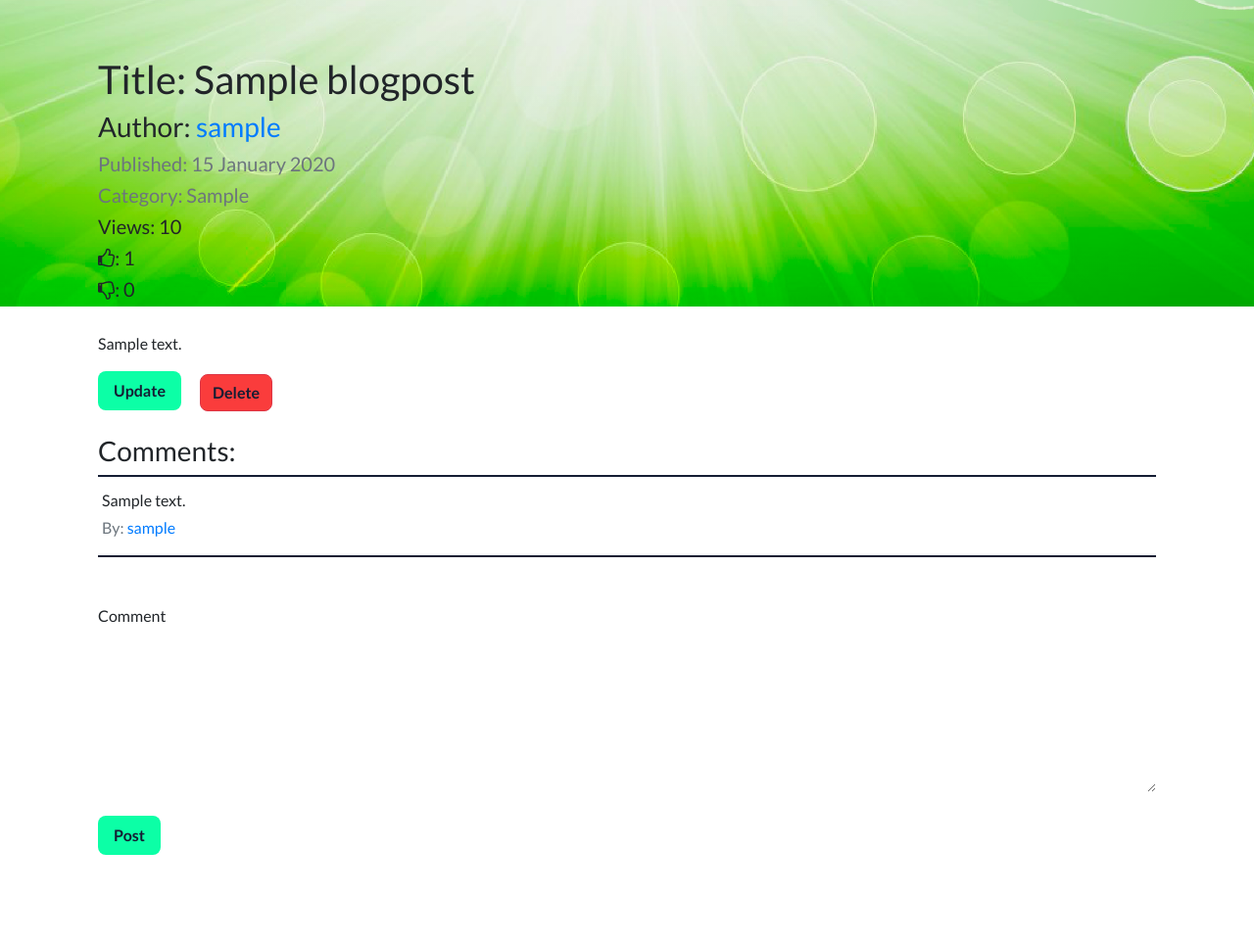
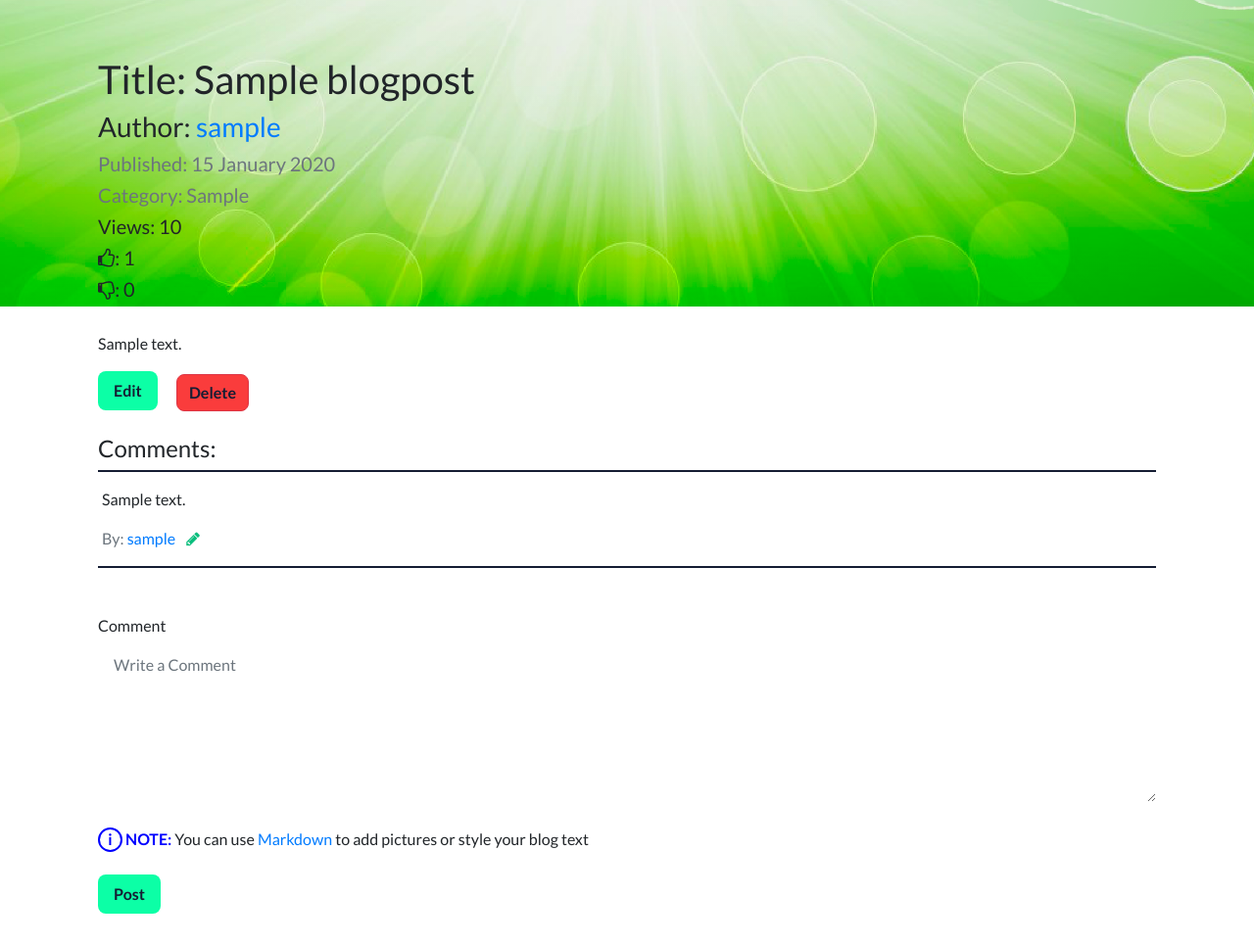
Before and after one commit to ruppysuppy/Blog-Tap, a Flask app: page /blog/1 in a window 1280 px wide; the page is wider, and only the part inside the window is pictured. Shown: the part 547-1512 px from the top of that part at 98% size. Before the commit the page ends 1420 px from the top of that part, so only its background shows below. Run offline with Flask 2, Linux system fonts and the light colour scheme; a user stored in the database is signed in; tables that the repository leaves empty hold one stand-in row (values such as "Sample post"); data that the repository does not hold is empty; some libraries are stand-ins or nearby versions.

Commit message:
UI Changes + Small tweaks

```diff
--- a/blog/post/forms.py
+++ b/blog/post/forms.py
@@ -32,7 +32,8 @@ class BlogPostForm(FlaskForm):
         ('Self-Development', 'Self-Development'),
         ('Sports', 'Sports'),
         ('Technology', 'Technology'),
-        ('Travel', 'Travel')
+        ('Travel', 'Travel'),
+        ('Other', 'Other')
     ])
     text = TextAreaField("Text", validators=[DataRequired()])
     submit = SubmitField("Post")
--- a/blog/post/views.py
+++ b/blog/post/views.py
@@ -68,8 +68,9 @@ def blog_post(blog_post_id):
         comment = Comments(blog_post_id, current_user.id, form.text.data)
         db.session.add(comment)
 
-        notif = Notifications(post.author.id, f'{current_user.username} has commented on your blog "{post.title}"!', post.id, True)
-        db.session.add(notif)
+        if (current_user.id != post.author.id):
+            notif = Notifications(post.author.id, f'{current_user.username} has commented on your blog "{post.title}"!', post.id, True)
+            db.session.add(notif)
 
         db.session.commit()
 
@@ -219,11 +220,6 @@ def like(user_id, blog_post_id, like):
         notif = Notifications(user.id, f'{user_reaction.username} has reacted to your blog "{blog.title}"!', blog_post_id, True)
         db.session.add(notif)
 
-        if (like):
-            flash('Blog Liked!')
-        else:
-            flash('Blog Disliked!')
-
     else:
         if (like_entry.like != bool(like)):
             like_entry.like = bool(like)
@@ -231,13 +227,8 @@ def like(user_id, blog_post_id, like):
             notif = Notifications(user.id, f'{user_reaction.username} has reacted to your blog "{blog.title}"!', blog_post_id, True)
             db.session.add(notif)
 
-            if (like):
-                flash('Blog Liked!')
-            else:
-                flash('Blog Disliked!')
         else:
             db.session.delete(like_entry)
-            flash("Reaction Removed")
 
     db.session.commit()
 
--- a/blog/static/style/base_style.css
+++ b/blog/static/style/base_style.css
@@ -139,6 +139,19 @@ form .btn-danger:hover,
 .btn-cancel {
     transform: scale(1.1);
     background-color: rgb(255, 35, 35);
+}
+
+.btn-danger-imp {
+    transition: 0.1s;
+    border-radius: 8px;
+    font-weight: 700;
+    color: #151D33 !important;
+    background-color: rgb(250, 60, 60) !important;
+}
+
+.btn-danger-imp:hover {
+    transform: scale(1.1) !important;
+    background-color: rgb(255, 35, 35) !important;
 }
 
 .modal-footer .btn-cancel {
@@ -382,7 +395,7 @@ button:focus {
 .thumbs-up {
     color: rgb(10, 190, 125);
     transition: 0.1s;
-    font-size: xx-large;
+    font-size: medium;
 }
 
 .thumbs-up:hover {
@@ -392,8 +405,8 @@ button:focus {
 
 .comment {
     width: 100%;
-    border-top: #151D33 1px solid;
-    border-bottom: #151D33 1px solid;
+    border-top: #151D33 0.25px solid;
+    border-bottom: #151D33 0.25px solid;
     padding-left: 4px;
     padding-top: 12px;
 }
--- a/blog/templates/account.html
+++ b/blog/templates/account.html
@@ -27,7 +27,7 @@
     <div class="modal-dialog modal-dialog-centered" role="document">
         <div class="modal-content">
             <div class="modal-header">
-                <h5 class="modal-title" id="exampleModalCenterTitle">Select Account Picture</h5>
+                <h5 class="modal-title" id="exampleModalCenterTitle">Select Avatar</h5>
                 <button type="button" class="close" data-dismiss="modal" aria-label="Close">
                     <span aria-hidden="true">&times;</span>
                 </button>
--- a/blog/templates/base.html
+++ b/blog/templates/base.html
@@ -13,9 +13,9 @@
     <link rel="stylesheet" href="{{url_for('static', filename='style/base_style.css')}}"> {% block links %} {% endblock links %}
 </head>
 
-<body style="width: 100vw; overflow-x: hidden; overflow-y: scroll;">
+<body style="width: 100vw; overflow-x: hidden !important; overflow-y: scroll;">
     <div class="background" style="height: 100vh; width: 100vw; position: fixed; transform: scale(1.15); background-position: center; background-size: cover; top: 0; left: 0; z-index: -10; background-image: linear-gradient(rgba(0,0,0,0.05), rgba(0,0,0,0.05)), url({{url_for('static', filename='img/background.png')}});"></div>
-    <nav class="navbar navbar-expand-lg navbar-dark bg-dark" style="position: fixed; top: 0; left: 0; width: 105vw; background-color: #151D33 !important; z-index: 9999;">
+    <nav class="navbar navbar-expand-lg navbar-dark bg-dark" style="position: fixed; top: 0; left: 0; width: 103vw; background-color: #151D33 !important; z-index: 9999;">
         <div class="container">
             <a class="navbar-brand nav-link-mod" href="{{url_for('core.index')}}">
                 <h4 class="home-link">Blog Tap</h4>
@@ -45,7 +45,7 @@
                     </li>
                     {% if current_user.is_authenticated %}
                     <li class="nav-item">
-                        <a class="nav-link nav-link-mod" href="{{url_for('user.logout')}}">Log Out</a>
+                        <a class="nav-link nav-link-mod" type="button" name="button" data-toggle="modal" data-target="#logout_modal">Log Out</a>
                     </li>
                     <li class="nav-item dropdown">
                         <a class="nav-link dropdown-toggle nav-link-mod" href="#" id="navbarDropdown" role="button" data-toggle="dropdown" aria-haspopup="true" aria-expanded="false" style="width: max-content;">
@@ -83,6 +83,29 @@
     <div class="container">
         {% block content %} {% endblock content %}
     </div>
+
+    <div class="modal" tabindex="-1" role="dialog" id="logout_modal" style="z-index: 100000; top: 25%;">
+        <div class="modal-dialog" role="document">
+            <div class="modal-content">
+                <div class="modal-header">
+                    <h5 class="modal-title">Log Out</h5>
+                    <button type="button" class="close" data-dismiss="modal" aria-label="Close">
+                <span aria-hidden="true">&times;</span>
+              </button>
+                </div>
+                <div class="modal-body">
+                    <p>Are you sure you want to log out?</p>
+                </div>
+                <div class="modal-footer">
+                    <button type="button" class="btn btn-cancel" data-dismiss="modal">Cancel</button>
+                    <a href="{{url_for('user.logout')}}">
+                        <input type="submit" class="btn-danger-imp" value="Logout">
+                    </a>
+                </div>
+            </div>
+        </div>
+    </div>
+
     <script src="https://code.jquery.com/jquery-3.3.1.slim.min.js" integrity="sha384-q8i/X+965DzO0rT7abK41JStQIAqVgRVzpbzo5smXKp4YfRvH+8abtTE1Pi6jizo" crossorigin="anonymous"></script>
     <script src="https://cdnjs.cloudflare.com/ajax/libs/popper.js/1.14.7/umd/popper.min.js" integrity="sha384-UO2eT0CpHqdSJQ6hJty5KVphtPhzWj9WO1clHTMGa3JDZwrnQq4sF86dIHNDz0W1" crossorigin="anonymous"></script>
     <script src="https://stackpath.bootstrapcdn.com/bootstrap/4.3.1/js/bootstrap.min.js" integrity="sha384-JjSmVgyd0p3pXB1rRibZUAYoIIy6OrQ6VrjIEaFf/nJGzIxFDsf4x0xIM+B07jRM" crossorigin="anonymous"></script>
--- a/blog/templates/blog_posts.html
+++ b/blog/templates/blog_posts.html
@@ -14,12 +14,12 @@
         {% endif %}
         <br> {{post.text|markdown}} {% if post.author == current_user %}
 
-        <a href="{{url_for('blog_posts.update', blog_post_id=post.id)}}"> <button class="btn-normal">Update</button></a>
+        <a href="{{url_for('blog_posts.update', blog_post_id=post.id)}}"> <button class="btn-normal">Edit</button></a>
         <button type="button" name="button" class="btn btn-danger" data-toggle="modal" data-target="#del_modal">Delete</button> {% else %} {% if current_user.is_authenticated %}
 
         <br><br>
-        <h4 class="reactive-text-3">Did You Like The Blog?</h4>
-        <a href="{{url_for('blog_posts.like', user_id=current_user.id, blog_post_id=post.id, like=1)}}" class="thumbs-up reactive-text-1" style="margin-right: 12px; margin-top: 12px; text-decoration: none;">
+        <h5 class="reactive-text-5">Did You Like The Blog?</h5>
+        <a href="{{url_for('blog_posts.like', user_id=current_user.id, blog_post_id=post.id, like=1)}}" class="thumbs-up reactive-text-5" style="margin-right: 12px; margin-top: 12px; text-decoration: none;">
             {% if like_val %}
             <i class="fa fa-thumbs-up" aria-hidden="true"></i>
             <span style="color: #151D33; transform: scale(1);">{{like_count}}</span>
@@ -40,21 +40,44 @@
 
         <div>
             <br>
-            <h3 class="reactive-text-3">Comments:</h3>
-            <div style="width: 100%; height: 1px; background-color: #151D33;"></div>
+            <h4 class="reactive-text-3">Comments:</h4>
+            <div style="width: 100%; height: 0.25px; background-color: #151D33;"></div>
+            {% if previous_comments %} {% for comment in previous_comments %}
+            <div class="comment">
+                <p class="reactive-text-5" style="margin-bottom: 4px;">
+                    {{comment.text|markdown}}
+                </p>
+                <p class="reactive-text-5 text-muted">By:
+                    <a href="{{url_for('user.user_posts', user_id=(User.query.get_or_404(comment.user_id)).id)}}">
+                        {{(User.query.get_or_404(comment.user_id)).username}}
+                    </a> {% if (current_user.is_authenticated and (current_user.id == comment.user_id)) %}
+                    <a href="#" class="thumbs-up" style="margin-left: 8px;">
+                        <i class="fa fa-pencil" aria-hidden="true"></i>
+                    </a>
+                    {% endif %}
+                </p>
+            </div>
+            {% endfor %} {% else %}
+            <div class="comment">
+                <h3 class="reactive-text-3" style="margin-bottom: 64px; margin-top: 48px;">No comments have been posted for this blog</h3>
+            </div>
+            {% endif %}
 
-            {% for comment in previous_comments %}
-            <div class="comment">
-                <p class="reactive-text-5" style="margin-bottom: 4px;">{{comment.text}}</p>
-                <p class="reactive-text-5 text-muted">By: <a href="{{url_for('user.user_posts', user_id=(User.query.get_or_404(comment.user_id)).id)}}">{{(User.query.get_or_404(comment.user_id)).username}} </a></p>
-            </div>
-            {% endfor %}
-            <div style="width: 100%; height: 1px; background-color: #151D33;"></div>
+            <div style="width: 100%; height: 0.25px; background-color: #151D33;"></div>
 
         </div>
         <br><br> {% if current_user.is_authenticated %}
         <form method="post">
-            {{form.hidden_tag()}} {{form.text.label(class='form-control-label text-normal-media-small')}}<br> {{form.text(class='form-control form-control-lg form-input-normal text-normal-media-small', style="border: none;", rows=6)}}<br> {{form.submit(class='text-normal-media-small')}}
+            {{form.hidden_tag()}} {{form.text.label(class='form-control-label text-normal-media-small')}}<br> {{form.text(placeholder="Write a Comment", class='form-control form-control-lg form-input-normal text-normal-media-small', style="border: none;",
+            rows=6)}}
+            <br>
+            <div style="vertical-align: middle; margin-bottom: 24px;" class="text-normal-media-small">
+                <div style="display: inline-block; width: 25px; height: 25px; border-radius: 50%; border: 2px solid blue; color: blue; position: relative; top: 2px;" align='center'>
+                    <strong style="position: relative; top: -2px; color: blue; font-size: medium;">i</strong>
+                </div>
+                <strong style="color: blue;">NOTE:</strong> You can use <a href="https://github.com/adam-p/markdown-here/wiki/Markdown-Cheatsheet"> Markdown </a> to add pictures or style your blog text
+            </div>
+            {{form.submit(class='text-normal-media-small')}}
         </form>
         {% endif %}
     </div>
```
Also changed, not shown: blog/static/img/blog_background/Other.jpg (added).
